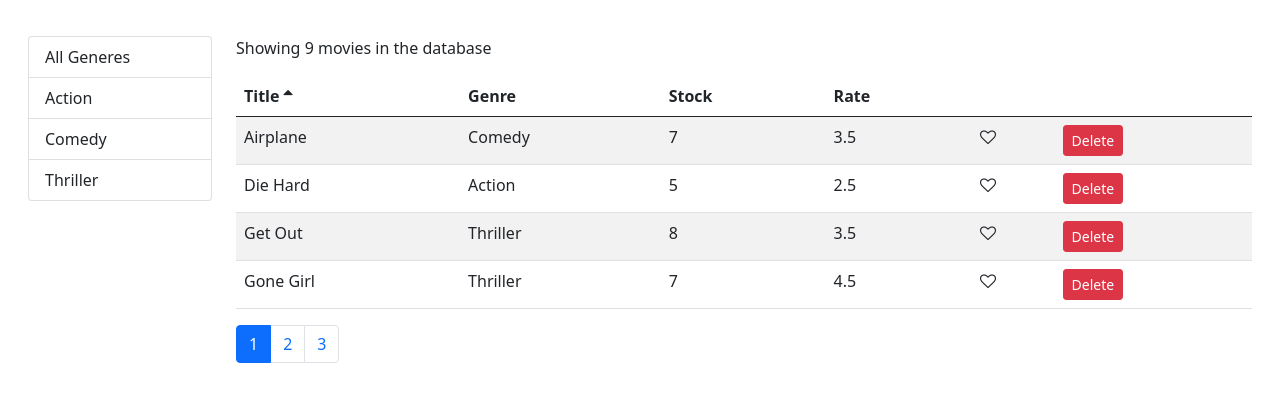
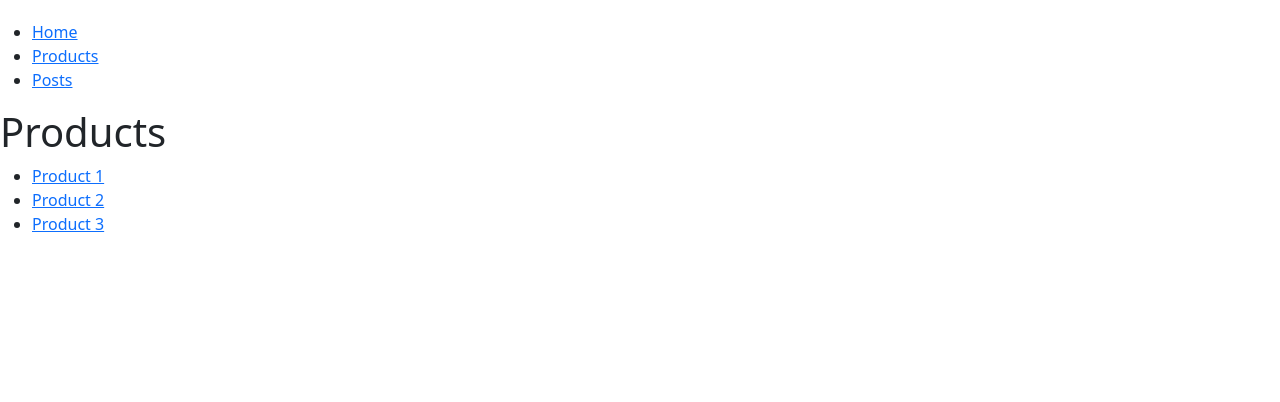
Before and after one commit to Banushasarma/Counter-App, a React (Create React App) app: page /products in a window 1280 px wide. Shown: the top 402 px of the page. Built offline with nearby package versions, Linux system fonts and the light colour scheme.

Commit message:
Routing basics

```diff
--- a/package.json
+++ b/package.json
@@ -13,6 +13,7 @@
     "prop-types": "^15.7.2",
     "react": "^17.0.2",
     "react-dom": "^17.0.2",
+    "react-router-dom": "^5.2.0",
     "react-scripts": "4.0.3",
     "web-vitals": "^1.0.1"
   },
--- a/src/App.js
+++ b/src/App.js
@@ -2,6 +2,12 @@ import React, { Component } from 'react';
 import './App.css';
 import Counters from './components/counters';
 import Navbar from './components/navbar';
+import { Link, Route, Switch, Redirect } from 'react-router-dom'
+import Home from './components/HomeComponent';
+import Products from './components/products';
+import ProductDetails from './components/productDetails';
+import Posts from './components/posts';
+import NotFound from './components/notFound';
 
 class App extends Component {
   state = {
@@ -49,10 +55,37 @@ class App extends Component {
   render() {
     return (
       <React.Fragment>
-        <Navbar totalCounters={this.state.counters.filter(c => c.value > 0).length} />
-        <main className="container">
+        <div className="content">
+          <ul>
+            <li>
+              <Link to="/home">Home</Link>
+            </li>
+            <li>
+              <Link to="/products">Products</Link>
+            </li>
+            <li>
+              <Link to="/posts/2021/05">Posts</Link>
+            </li>
+          </ul>
+          <Switch>
+            <Route path="/products" render={(props) => <Products sortBy="Newest" {...this.props} />}></Route>
+            <Route path="/home" component={Home}></Route>
+            <Route path="/productdetails/:id" component={ProductDetails}></Route>
+
+            <Route path="/posts/:year?/:month?" component={Posts}></Route>
+
+            <Redirect from="/messages" to="/posts" />
+            <Route path="/not-found" component={NotFound}></Route>
+            <Route path="/" exact component={Home}></Route>
+            <Redirect to="/not-found" />
+          </Switch>
+        </div>
+
+
+        {/*<Navbar totalCounters={this.state.counters.filter(c => c.value > 0).length} />
+         <main className="container">
           <Counters counters={this.state.counters} onReset={this.handleReset} onDelete={this.handleDelete} onIncrement={this.handleIncrement} onDecrement={this.handleDecrement} />
-        </main>
+        </main> */}
       </React.Fragment >
     );
   }
--- /dev/null
+++ b/src/components/HomeComponent.jsx
@@ -0,0 +1,10 @@
+import React, { Component } from "react";
+
+class Home extends Component {
+  state = {};
+  render() {
+    return <h1>Home </h1>;
+  }
+}
+
+export default Home;
--- /dev/null
+++ b/src/components/notFound.jsx
@@ -0,0 +1,11 @@
+import React from "react";
+
+const NotFound = () => {
+  return (
+    <div>
+      <h1>Not Found</h1>
+    </div>
+  );
+};
+
+export default NotFound;
--- /dev/null
+++ b/src/components/posts.jsx
@@ -0,0 +1,11 @@
+import React from "react";
+
+const Posts = ({ match }) => {
+  return (
+    <div>
+      Year:{match.params.year},Month:{match.params.month}
+    </div>
+  );
+};
+
+export default Posts;
--- /dev/null
+++ b/src/components/productDetails.jsx
@@ -0,0 +1,10 @@
+import React, { Component } from "react";
+
+class ProductDetails extends Component {
+  state = {};
+  render() {
+    return <h1>Product Details - {this.props.match.params.id}</h1>;
+  }
+}
+
+export default ProductDetails;
--- /dev/null
+++ b/src/components/products.jsx
@@ -0,0 +1,28 @@
+import React, { Component } from "react";
+import { Link } from "react-router-dom";
+
+const products = [
+  { id: 1, name: "Product 1" },
+  { id: 2, name: "Product 2" },
+  { id: 3, name: "Product 3" },
+];
+
+class Products extends Component {
+  state = {};
+  render() {
+    return (
+      <div>
+        <h1>Products</h1>
+        <ul>
+          {products.map((product) => (
+            <li key={product.id}>
+              <Link to={`/productdetails/${product.id}`}>{product.name}</Link>
+            </li>
+          ))}
+        </ul>
+      </div>
+    );
+  }
+}
+
+export default Products;
--- a/src/index.js
+++ b/src/index.js
@@ -4,10 +4,13 @@ import './index.css';
 import reportWebVitals from './reportWebVitals';
 import 'bootstrap/dist/css/bootstrap.min.css';
 import 'font-awesome/css/font-awesome.min.css';
-import Movies from './components/movies';
+import App from './App';
+import { BrowserRouter } from 'react-router-dom';
 
 ReactDOM.render(
-  <Movies />,
+  <BrowserRouter>
+    <App />
+  </BrowserRouter>,
   document.getElementById('root')
 );
 
```
Also changed, not shown: 1 other file (tests, documents, lock files or other folders).
